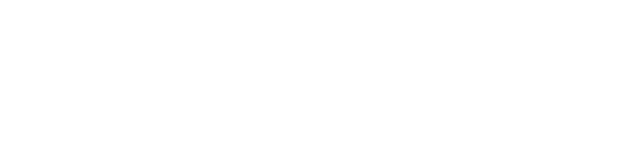
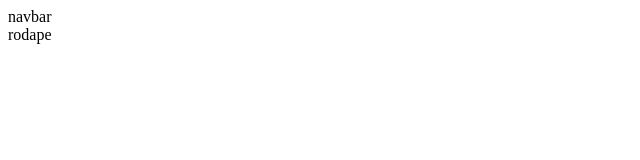
Before and after one commit to CiceroLucas/atividade-gerencias, a plain HTML site: page index.html in a window 1280 px wide. Shown: the full height of the page, 0-640 px from the left. Drawn offline with Linux system fonts and the light colour scheme.

Commit message:
segundo commit

```diff
--- a/index.html
+++ b/index.html
@@ -4,6 +4,12 @@
 	<title></title>
 </head>
 <body>
+	<header>navbar</header>
 
+
+
+
+
+	<footer>rodape</footer>
 </body>
 </html>
```
